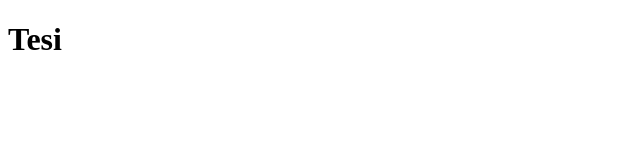
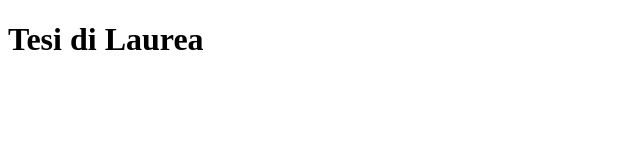
Before and after one commit to giannistani/STANI, a plain HTML site: page index.html in a window 1280 px wide. Shown: the whole page, without its empty margins (0-640 px from the left). Drawn offline with Linux system fonts and the light colour scheme.

Commit message:
Cambiato Titolo

```diff
--- a/index.html
+++ b/index.html
@@ -8,7 +8,8 @@
 </head>
 <body>
 
-    <h1>Tesi</h1>
+
+    <h1>Tesi di Laurea</h1>
 
 </body>
 </html>
```
Also changed, not shown: 1 other file.
